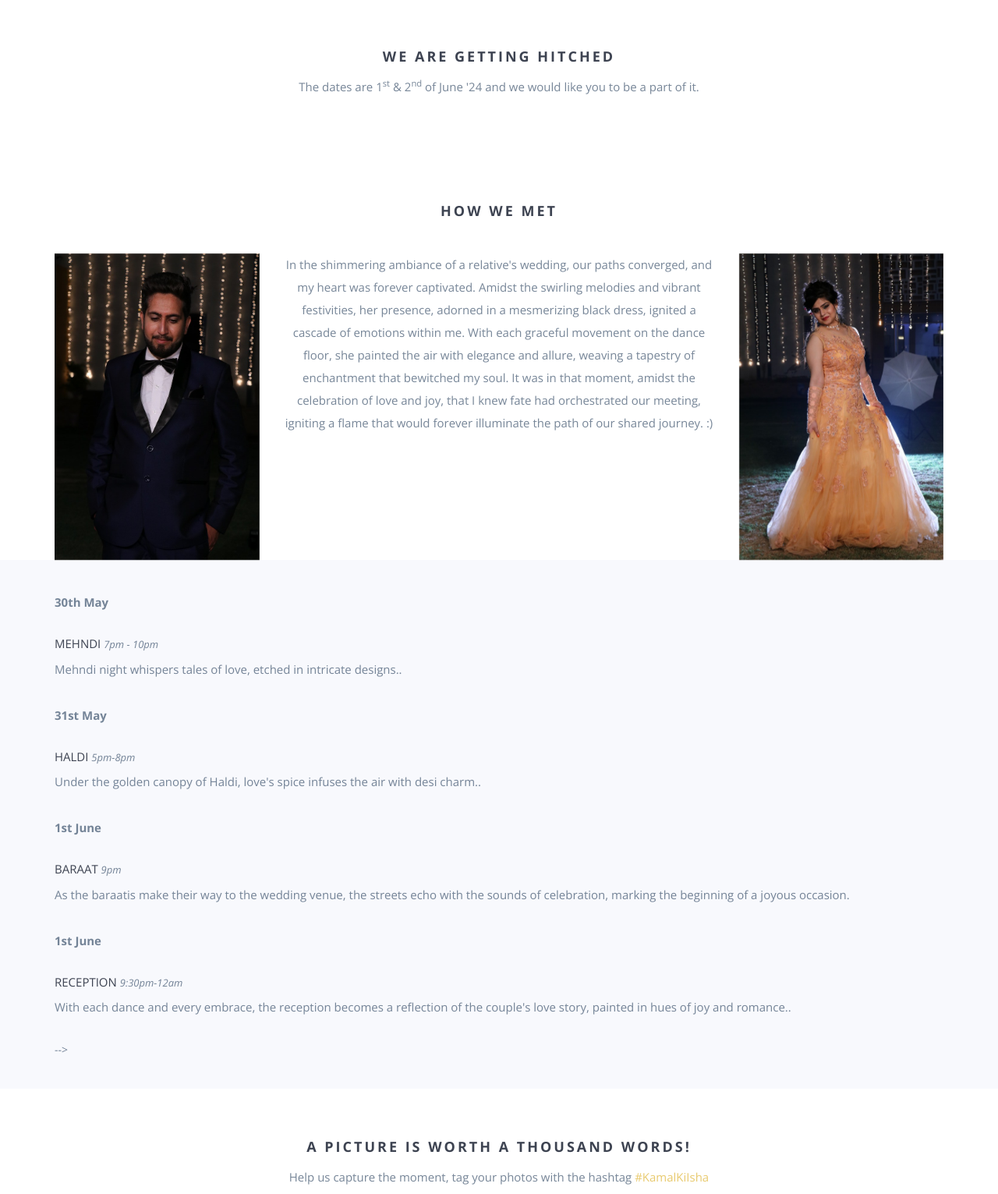
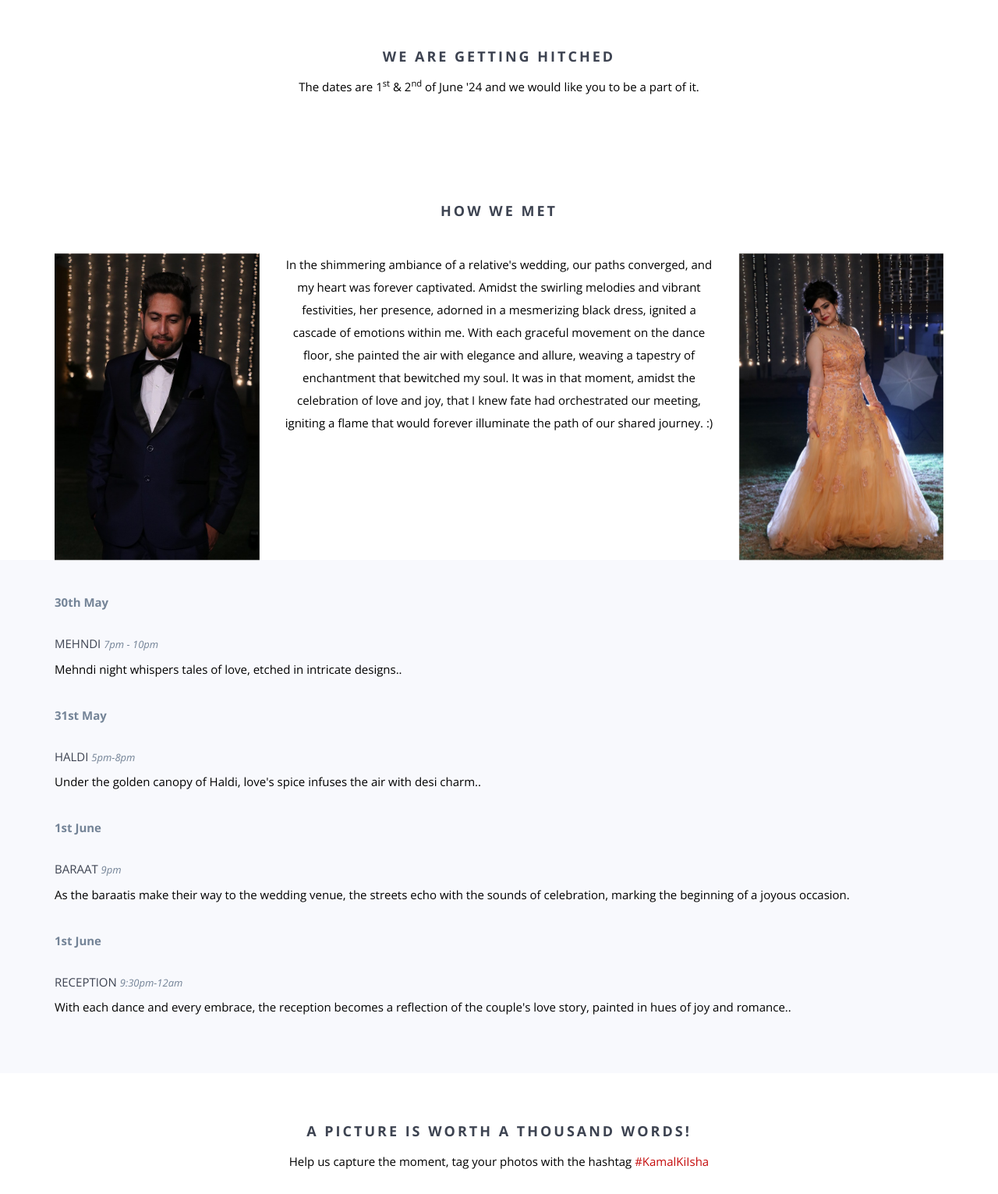
Before and after one commit to middha141/ishawedskamal, a website: page index.html in a window 1280 px wide. Shown: the part 932-2463 px from the top of the page at 78% size. Drawn offline with nearby package versions, Linux system fonts and the light colour scheme; some packages are replaced by stand-ins of ours; files whose address does not match are found by name.

Commit message:
Changed Color

```diff
--- a/index.html
+++ b/index.html
@@ -117,7 +117,7 @@
         <div class="row">
             <div class="col-md-12 text-center">
                 <h3>We are getting hitched</h3>
-                <p>The dates are 1<sup>st</sup> & 2<sup>nd</sup> of June '24 and we would like you to be a part of
+                <p style="color: #000000">The dates are 1<sup>st</sup> & 2<sup>nd</sup> of June '24 and we would like you to be a part of
                     it.</p>
                 <!-- <div class="share-bar"></div> -->
             </div>
@@ -135,7 +135,7 @@
         <div class="row">
             <div class="col-md-3 hidden-sm hidden-xs"><img src="img/IMG_2317.jpg" class="wp1"></div>
             <div class="col-md-6">
-                <p>
+                <p style="color: #000000">
                     In the shimmering ambiance of a relative's wedding, our paths converged, and my heart was forever captivated. Amidst the swirling melodies and vibrant festivities, her presence, adorned in a mesmerizing black dress, ignited a cascade of emotions within me. With each graceful movement on the dance floor, she painted the air with elegance and allure, weaving a tapestry of enchantment that bewitched my soul. It was in that moment, amidst the celebration of love and joy, that I knew fate had orchestrated our meeting, igniting a flame that would forever illuminate the path of our shared journey. :)
                 </p>
             </div>
@@ -156,7 +156,7 @@
                     <p><strong>30th May</strong></p>
 
                     <h5>Mehndi <span class="time">7PM - 10PM</span></h5>
-                    <p>Mehndi night whispers tales of love, etched in intricate designs..</p>
+                    <p style="color: #000000">Mehndi night whispers tales of love, etched in intricate designs..</p>
                 </div>
 
              <!-- </div> -->
@@ -165,12 +165,12 @@
                 <p><strong>31st May</strong></p>
 
                 <h5>Haldi <span class="time">5PM-8PM</span></h5>
-                <p>Under the golden canopy of Haldi, love's spice infuses the air with desi charm..</p>
+                <p style="color: #000000">Under the golden canopy of Haldi, love's spice infuses the air with desi charm..</p>
                 </div>
                 <div class="wp5">
                     <p><strong>1st June</strong></p>
                     <h5>Baraat <span class="time">9PM</span></h5>
-                    <p>As the baraatis make their way to the wedding venue, the streets echo with the sounds of celebration, marking the beginning of a joyous occasion.</p>
+                    <p style="color: #000000">As the baraatis make their way to the wedding venue, the streets echo with the sounds of celebration, marking the beginning of a joyous occasion.</p>
                 </div>
             <!-- </div> -->
         <!-- <div class="col-md-6 col-sm-12 col-xs-12 rightcol"> -->
@@ -181,7 +181,7 @@
             <div class="wp6">
                 <p><strong>1st June</strong></p>
                 <h5>Reception <span class="time">9:30PM-12AM</span></h5>
-                <p>With each dance and every embrace, the reception becomes a reflection of the couple's love story, painted in hues of joy and romance..</p>
+                <p style="color: #000000">With each dance and every embrace, the reception becomes a reflection of the couple's love story, painted in hues of joy and romance..</p>
             </div>
         <!-- </div> -->
 
@@ -240,7 +240,7 @@
                 </div>
             </div><!-- /.modal-content -->
         <!-- </div>/.modal-dialog -->
-    <!-- </div>/.modal --> -->
+    <!-- </div>/.modal -->
 
 </section>
 
@@ -249,8 +249,8 @@
         <div class="row">
             <div class="col-md-12 text-center">
                 <h3>A picture is worth a thousand words!</h3>
-                <p>Help us capture the moment, tag your photos with the hashtag
-                    <a href="https://instagram.com/explore/tags/ramandantara/" target="_blank">#KamalKiIsha</a>
+                <p style="color: #000000">Help us capture the moment, tag your photos with the hashtag
+                    <a href="https://instagram.com/explore/tags/ramandantara/" target="_blank" style="color: #c50b0b">#KamalKiIsha</a>
                 </p>
             </div>
         </div>
@@ -478,7 +478,7 @@
         <div class="row">
             <div class="col-sm-12 text-center content">
                 <span class="to-top-wrapper"><a href="#top" class="to-top"><i class="fa fa-angle-up"></i></a></span>
-                <p>Crafted with lots of <span class="fa fa-heart pulse2"></span> by Digiwed. </p>
+                <p style="color: #000000">Crafted with lots of <span class="fa fa-heart pulse2"></span> by Digiwed. </p>
             </div>
         </div>
     </div>
```
